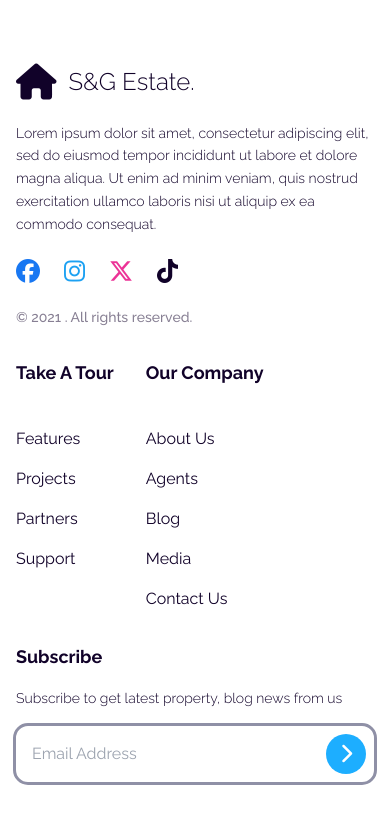
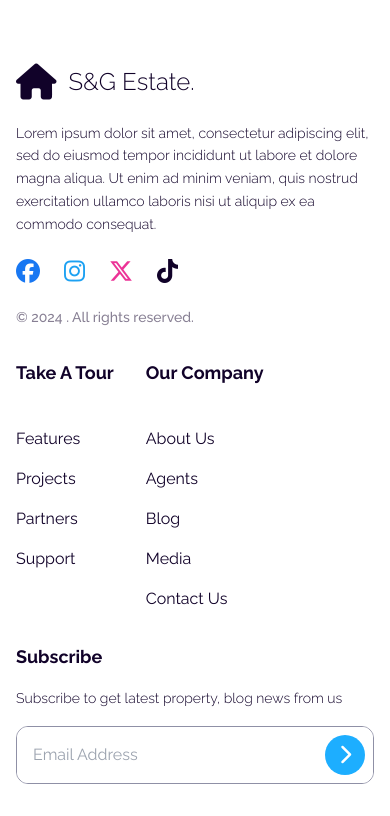
Before and after one commit to Officialibn1/sg_real_estate, a SvelteKit app: page / in a window 390 px wide. Shown: the part 1410-2226 px from the top of the page. Built offline with nearby package versions, Linux system fonts and the light colour scheme.

Commit message:
Fixed footer input border bug on iPhone

```diff
--- a/src/components/Footer.svelte
+++ b/src/components/Footer.svelte
@@ -33,7 +33,7 @@
 				</div>
 
 				<span class="text-sm font-medium opacity-50 text-[#110229]"
-					>© 2021 . All rights reserved.</span
+					>© 2024 . All rights reserved.</span
 				>
 			</div>
 
@@ -116,7 +116,7 @@
 					Subscribe to get latest property, blog news from us
 				</p>
 
-				<div class="flex relative rounded-xl outline outline-[#8F90A6] items-center">
+				<div class="flex relative rounded-xl input_border overflow-hidden items-center">
 					<input
 						class="outline-none p-4 w-full active:outline-none focus:outline-none"
 						type="text"
@@ -135,3 +135,9 @@
 		</div>
 	</div>
 </footer>
+
+<style>
+	.input_border {
+		border: 1.5px solid #8f90a6;
+	}
+</style>
```
